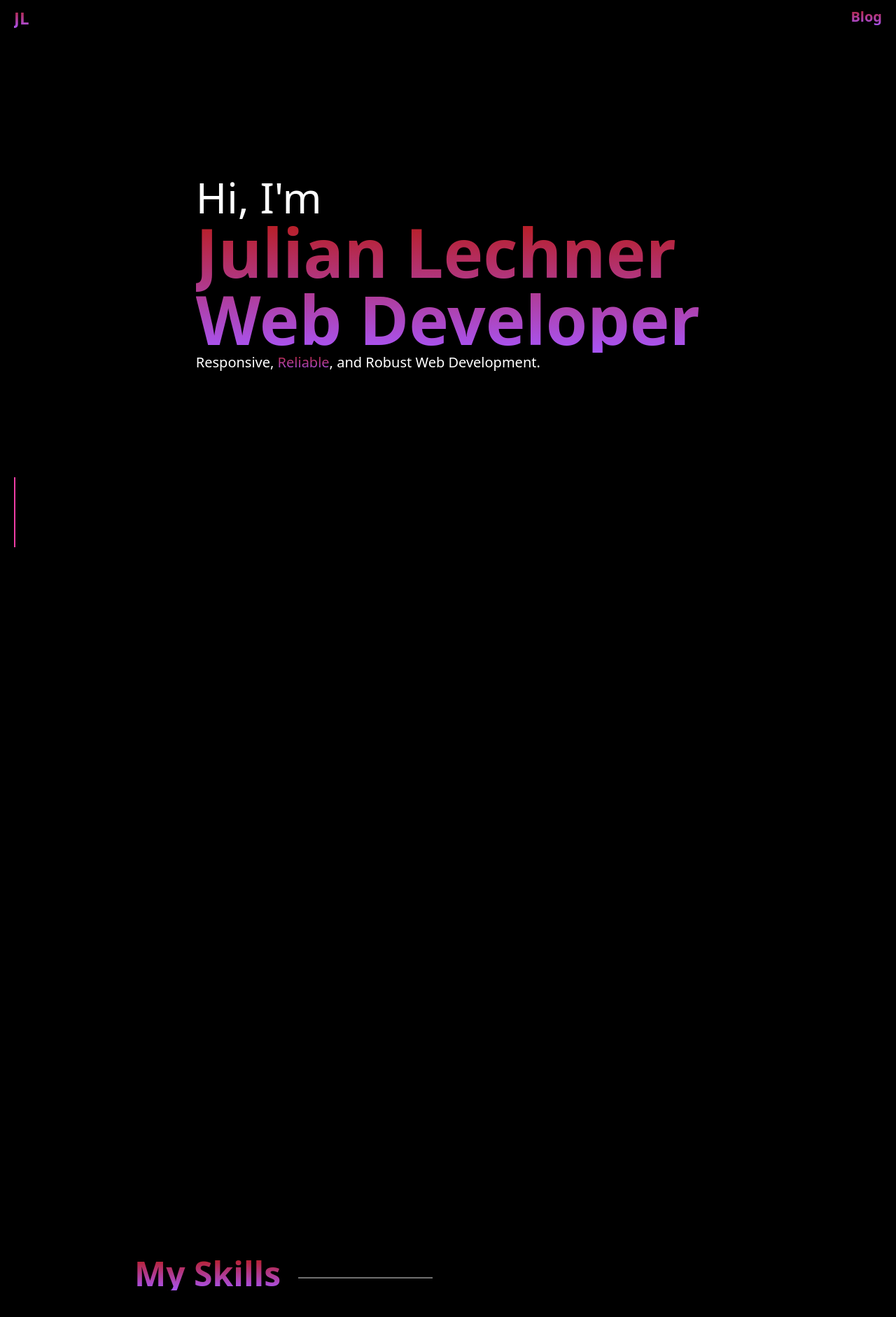
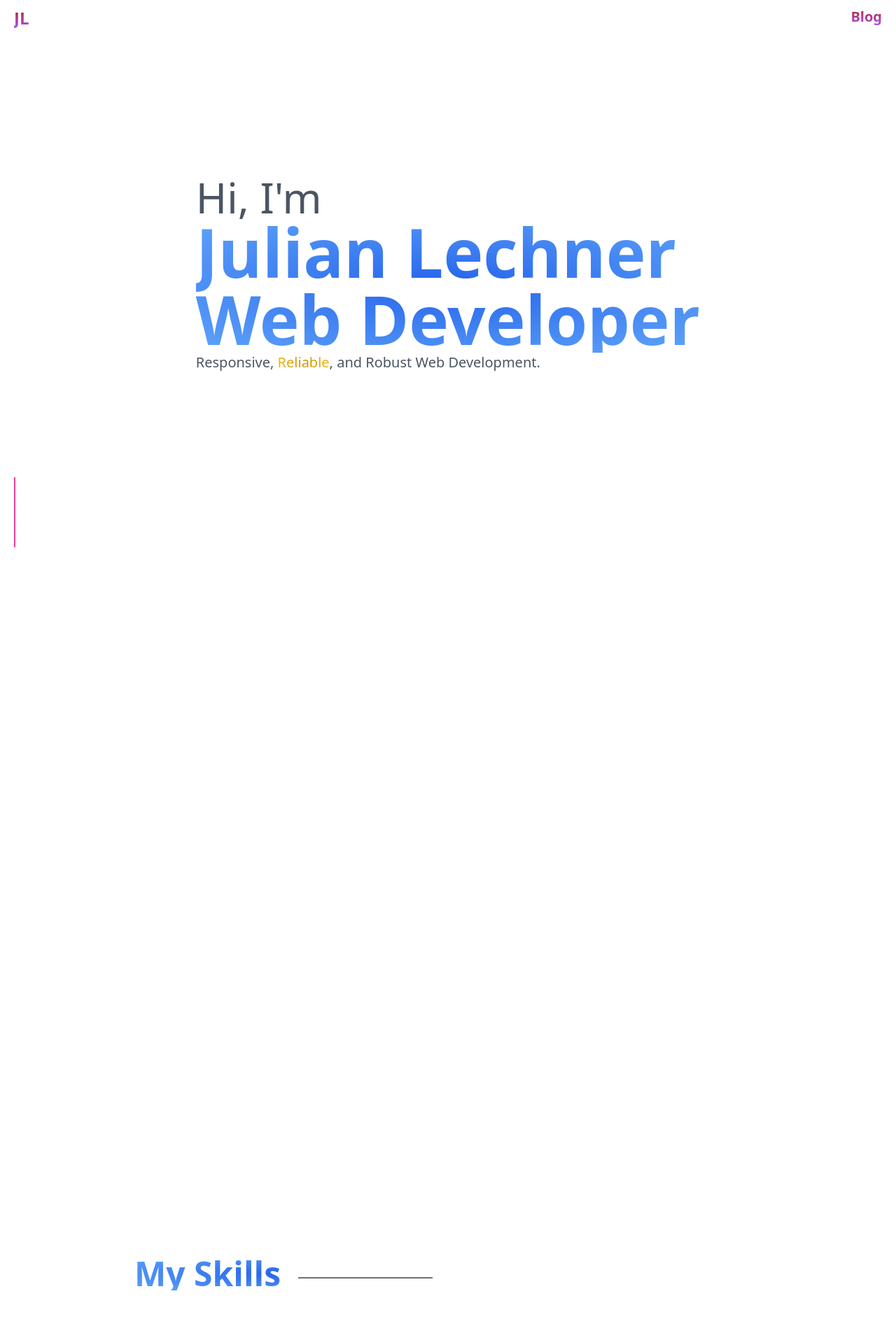
Before and after one commit to jll38/portfolio-v2, a Next.js app: page / in a window 1280 px wide. Shown: the top 1882 px of the page at 70% size. Built offline with nearby package versions, Linux system fonts and the light colour scheme; no server answers.

Commit message:
working on light mode colors

```diff
--- a/src/components/Project.js
+++ b/src/components/Project.js
@@ -8,14 +8,14 @@ const Project = (props) => {
       <div className="flex gap-4">
         <ScaleOnHover>
           <a href={props.link} target="_blank">
-            <h4 className="text-2xl xl:text-4xl text-transparent bg-clip-text bg-gradient-to-t from-purple-900 via-red-500 to-yellow-500 font-semibold">
+            <h4 className="text-2xl xl:text-4xl text-transparent bg-clip-text bg-gradient-to-t from-blue-400 via-yellow-300 to-blue-300 dark:from-purple-900 dark:via-red-500 dark:to-yellow-500 font-semibold">
               {props.name}
             </h4>
           </a>
         </ScaleOnHover>
-        <p className="self-end">{props.year}</p>
+        <p className="self-end text-gray-700 dark:text-gray-200">{props.year}</p>
       </div>
-      <p className="text-gray-200">{props.desc}</p>
+      <p className="text-gray-700 dark:text-gray-200">{props.desc}</p>
     </div>
   );
 };
--- a/src/components/SkillCard.js
+++ b/src/components/SkillCard.js
@@ -7,7 +7,7 @@ export function SkillCard({ ...props }) {
     >
       <div
         name="cardHeader"
-        className="text-center align-middle p-2 bg-gradient-to-b from-red-700 to-purple-700 pt-5 pb-5"
+        className="text-center align-middle p-2 bg-gradient-to-b from-yellow-500 to-blue-500 dark:from-red-700 dark:to-purple-700 pt-5 pb-5 text-white"
         style={{textShadow: "1px 1px 2px rgba(0,0,0, 0.7)"}}
       >
         <i
@@ -17,7 +17,7 @@ export function SkillCard({ ...props }) {
         <p className="font-bold">{props.title}</p>
       </div>
       <div name="cardbody"
-      className="text-center align-middle p-2 bg-gradient-to-b from-purple-700 pb-20"
+      className="text-center align-middle p-2 bg-gradient-to-b from-blue-500 dark:from-purple-700 pb-20 text-white"
       style={{textShadow: "1px 1px 2px rgba(0,0,0, 0.4)"}}>
         <ul>
           {props.skills.map((skill, i) => {
--- a/src/components/SongDisplay.js
+++ b/src/components/SongDisplay.js
@@ -100,7 +100,7 @@ const SpotifyViewer = () => {
 
     return (
         <div className="mt-10">
-            <h3 className="text-3xl text-transparent bg-clip-text bg-gradient-to-t from-purple-500 to-red-700 font-bold"><i className="fa-brands fa-spotify fa-md text-purple-600"></i> {current ? "I'm Currently Listening To" : 'I Last Listened To'}  </h3>
+            <h3 className="text-3xl text-transparent bg-clip-text bg-gradient-radial from-blue-600 to-blue-400 dark:bg-gradient-to-t dark:from-purple-500 dark:to-red-700 font-bold"><i className="fa-brands fa-spotify fa-md text-blue-400 dark:text-purple-600"></i> {current ? "I'm Currently Listening To" : 'I Last Listened To'}  </h3>
             <p>
                 {current ? songTitle : `${songTitle} ${timeAgo} ago.`}
             </p>
--- a/src/components/sectionheader.js
+++ b/src/components/sectionheader.js
@@ -1,6 +1,6 @@
 import React from "react";
 export function Sectionheader({title}) {
   return <div className="flex flex-wrap">
-              <h2 className="text-3xl xl:text-5xl md:text-5xl font-bold text-transparent bg-clip-text bg-gradient-to-t from-purple-500 to-red-700 divider">{title}</h2>
+              <h2 className="text-3xl xl:text-5xl md:text-5xl font-bold text-transparent bg-clip-text bg-gradient-radial from-blue-600 to-blue-400 dark:bg-gradient-to-t dark:from-purple-500 dark:to-red-700 divider">{title}</h2>
             </div>;
 }
--- a/src/pages/_document.js
+++ b/src/pages/_document.js
@@ -31,7 +31,7 @@ export default function Document() {
             `,
           }} />
       </Head>
-      <body className="bg-black">
+      <body className="bg-white dark:bg-black">
         <Main/>
         <NextScript />
       </body>
--- a/src/pages/index.js
+++ b/src/pages/index.js
@@ -91,23 +91,23 @@ export default function Home() {
       </Head>
       <main
         id="main"
-        className="flex min-h-screen flex-col items-center p-6 md:p-24 content-center justify-center bg-black text-white"
+        className="flex min-h-screen flex-col items-center p-6 md:p-24 content-center justify-center text-white"
       >
         <Navbar></Navbar>
         <SocialBox />
         <div className="z-10">
-          <h1 className="text-4xl md:text-6xl text-white">
+          <h1 className="text-4xl md:text-6xl text-gray-600 dark:text-white ">
             Hi, I&apos;m
           </h1>
-          <div className="text-transparent bg-clip-text bg-gradient-to-t from-purple-500 to-red-700">
+          <div className="text-transparent bg-clip-text bg-gradient-radial from-blue-600 to-blue-400 dark:bg-gradient-to-t dark:from-purple-500 dark:to-red-700 ">
             <h1 className="text-5xl md:text-8xl font-bold" id="hero-name">
               Julian Lechner
             </h1>
             <h1 className="text-5xl md:text-8xl font-bold">Web Developer</h1>
           </div>
-          <p className="mb-4 text-xl font-normal">
+          <p className="mb-4 text-xl font-normal text-gray-600 dark:text-white">
             Responsive,{" "}
-            <span className="text-transparent bg-clip-text bg-gradient-to-t from-purple-500 to-red-700">
+            <span className="text-transparent bg-clip-text bg-gradient-radial from-yellow-600 to-yellow-400 dark:bg-gradient-to-t dark:from-purple-500 dark:to-red-700">
               Reliable
             </span>
             , and Robust Web Development.
@@ -116,7 +116,7 @@ export default function Home() {
         <button onClick={handleArrow1Click}>
           <i
             aria-label="Down Arrow Button to About Section"
-            className={`${animations.bob} fa-solid fa-angle-down fa-xl text-purple-400`}
+            className={`${animations.bob} fa-solid fa-angle-down fa-xl text-blue-500 dark:text-purple-400`}
           ></i>
         </button>
       </main>
@@ -124,7 +124,7 @@ export default function Home() {
       <section
         ref={aboutRef}
         name="about"
-        className="flex min-h-screen flex-col px-16 md:px-48 content-center justify-center items-center  bg-black text-white bg-opacity-100"
+        className="flex min-h-screen flex-col px-16 md:px-48 content-center justify-center items-center text-gray-700 dark:bg-black dark:text-white bg-opacity-100"
       >
         <div className="flex flex-wrap mt-20 hide">
           <div className="w-full md:w-1/2">
@@ -133,7 +133,7 @@ export default function Home() {
               <div name="about-text" className="text-lg mt-8 pr-3">
                 <p>
                   Hello! My name is{" "}
-                  <span className="text-transparent bg-clip-text bg-gradient-to-t from-purple-500 to-red-700 font-bold">
+                  <span className="text-transparent bg-clip-text bg-gradient-radial from-blue-600 to-blue-400 dark:bg-gradient-to-t dark:from-purple-500 dark:to-red-700 font-bold">
                     Julian Lechner
                   </span>
                   , and I am an enthusiastic web developer pursuing a Bachelor
@@ -153,7 +153,7 @@ export default function Home() {
           </div>
           <div className="w-full md:w-1/2 flex items-end">
             <Image
-              className="w-3/4 h-auto m-auto rounded-md bg-gradient-to-r from-pink-500 via-red-500 to-yellow-500 p-1"
+              className="w-3/4 h-auto m-auto rounded-md bg-gradient-to-r dark:from-pink-500 dark:via-red-500 dark:to-yellow-500 from-blue-600 via-yellow-500 to-blue-400 p-1"
               src="/images/myself.png"
               alt="Picture of myself"
               width="500"
@@ -164,7 +164,7 @@ export default function Home() {
         <button onClick={handleArrow2Click}>
           <i
             aria-label="Down Arrow Button"
-            className={`${animations.bob} fa-solid fa-angle-down fa-xl text-purple-400 m-auto mt-10`}
+            className={`${animations.bob} fa-solid fa-angle-down fa-xl text-blue-500 dark:text-purple-400 m-auto mt-10`}
           ></i>
         </button>
       </section>
@@ -172,10 +172,10 @@ export default function Home() {
       <section
         ref={skillsRef}
         name="my skills"
-        className="flex min-h-screen flex-col px-16 md:px-48 content-center justify-center bg-black"
+        className="flex min-h-screen flex-col px-16 md:px-48 content-center justify-center dark:bg-black"
       >
         <Sectionheader title={"My Skills"} />
-        <div className="flex sm:flex-row flex-wrap sm:justify-between flex-col p-5 hide gap-10 hide text-white">
+        <div className="flex sm:flex-row flex-wrap sm:justify-between flex-col p-5 hide gap-10 hide dark:text-white">
           <SkillCard
             logo={frontEndLogo}
             title={"Front End"}
@@ -191,7 +191,7 @@ export default function Home() {
         <button onClick={handleArrow3Click}>
           <i
             aria-label="Down Arrow Button"
-            className={`${animations.bob} fa-solid fa-angle-down fa-xl text-purple-400 m-auto mt-10`}
+            className={`${animations.bob} fa-solid fa-angle-down fa-xl text-blue-500 dark:text-purple-400 m-auto mt-10`}
           ></i>
         </button>
       </section>
@@ -199,7 +199,7 @@ export default function Home() {
       <section
         ref={featRef}
         name="features"
-        className="flex min-h-screen flex-col px-16 md:px-48 content-center justify-center bg-black"
+        className="flex min-h-screen flex-col px-16 md:px-48 content-center justify-center dark:text-white dark:bg-black"
       >
         <div className="hide">
         <Sectionheader title={"Projects"} />
```
